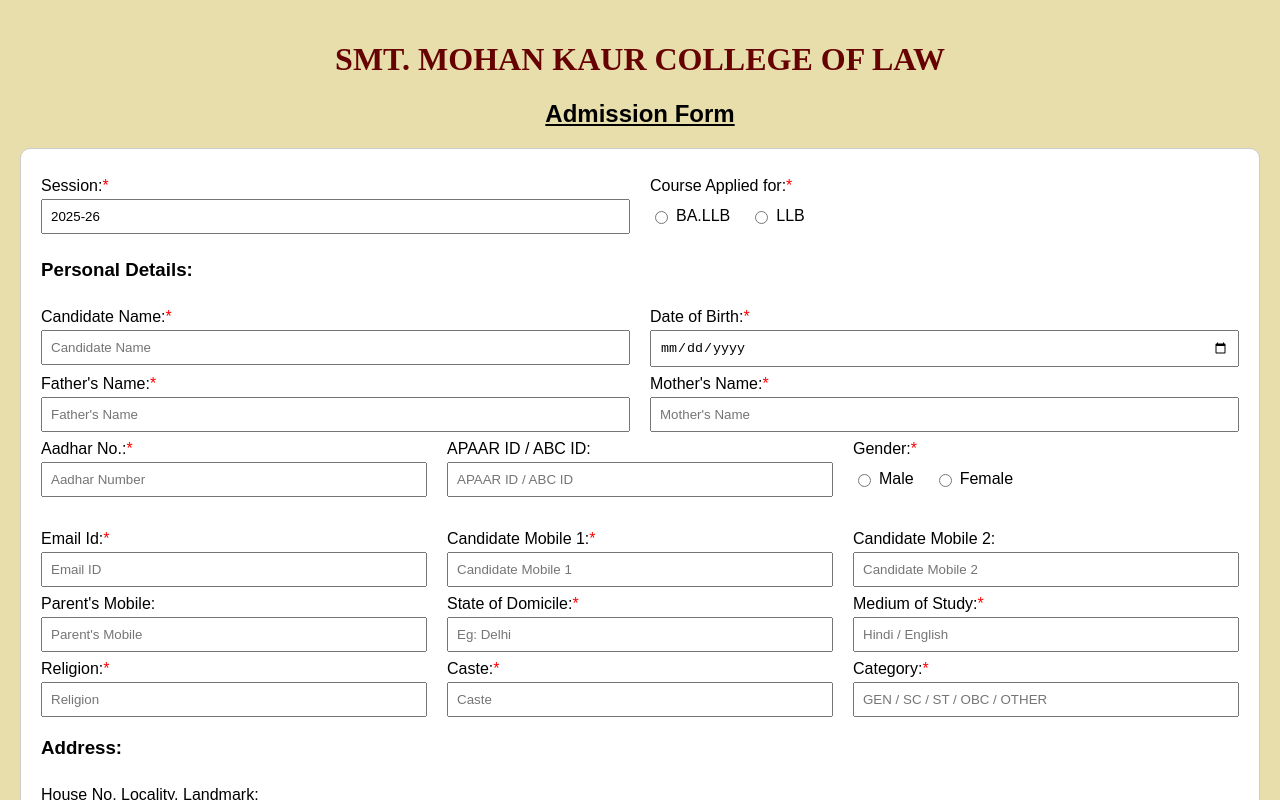
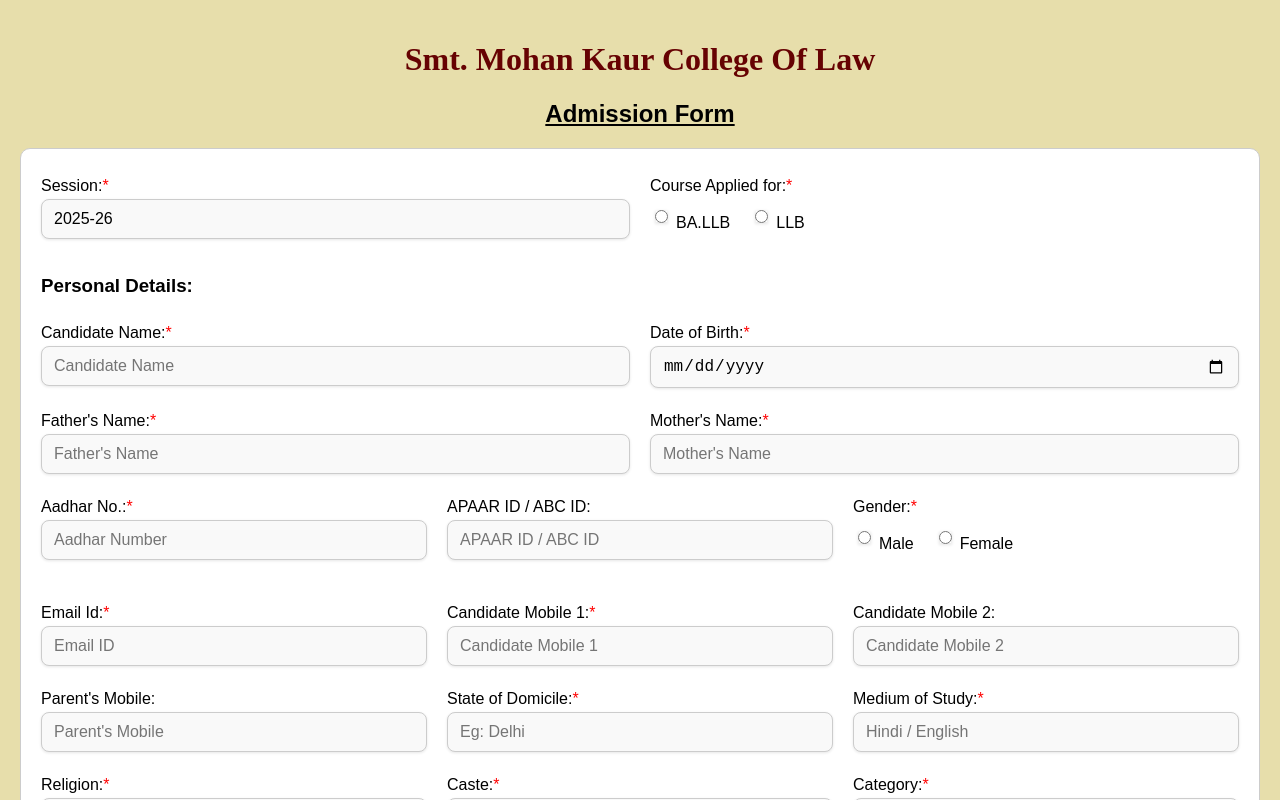
Before and after one commit to AgrawalKusum/Admission_Form_SMKCL, a React (Create React App) app in the folder smkcl_admissionform/: page / in a window 1280 px wide. Shown: the top 800 px of the page. Built offline with nearby package versions, Linux system fonts and the light colour scheme; no server answers.

Commit message:
feild style changes

```diff
--- a/smkcl_admissionform/public/index.html
+++ b/smkcl_admissionform/public/index.html
@@ -2,14 +2,14 @@
 <html lang="en">
   <head>
     <meta charset="utf-8" />
-    <link rel="icon" href="%PUBLIC_URL%/favicon.ico" />
+    <link rel="icon" href="%PUBLIC_URL%/favicon.png" />
     <meta name="viewport" content="width=device-width, initial-scale=1" />
     <meta name="theme-color" content="#000000" />
     <meta
       name="description"
       content="Web site created using create-react-app"
     />
-    <link rel="apple-touch-icon" href="%PUBLIC_URL%/logo192.png" />
+    <link rel="apple-touch-icon" href="%PUBLIC_URL%/favicon.png" />
     <!--
       manifest.json provides metadata used when your web app is installed on a
       user's mobile device or desktop. See https://developers.google.com/web/fundamentals/web-app-manifest/
@@ -24,7 +24,7 @@
       work correctly both with client-side routing and a non-root public URL.
       Learn how to configure a non-root public URL by running `npm run build`.
     -->
-    <title>React App</title>
+    <title>Admission Form | SMKCL</title>
   </head>
   <body>
     <noscript>You need to enable JavaScript to run this app.</noscript>
--- a/smkcl_admissionform/src/AdmissionForm.jsx
+++ b/smkcl_admissionform/src/AdmissionForm.jsx
@@ -72,7 +72,7 @@
 
   return (
     <div>
-      <h1>SMT. MOHAN KAUR COLLEGE OF LAW</h1>
+      <h1>Smt. Mohan Kaur College Of Law</h1>
       <h2><u>Admission Form</u></h2>
       <form onSubmit={handlePreview}>
 
--- a/smkcl_admissionform/src/App.css
+++ b/smkcl_admissionform/src/App.css
@@ -36,8 +36,26 @@
 select,
 textarea {
   width: 100%;
-  padding: 8px;
+  padding: 10px 12px;
+  margin-bottom: 16px;
   box-sizing: border-box;
+  border: 1px solid #ccc;
+  border-radius: 8px;
+  background-color: #f9f9f9;
+  box-shadow: 0 1px 3px rgba(0, 0, 0, 0.1);
+  transition: all 0.3s ease;
+  font-size: 16px;
+}
+input:focus,
+input:hover,
+select:focus,
+select:hover,
+textarea:focus,
+textarea:hover {
+  border-color: #660202;
+  background-color: #fff;
+  box-shadow: 0 4px 10px rgba(0, 0, 0, 0.15);
+  outline: none;
 }
 
 table {
@@ -91,13 +109,24 @@
 
 .feild {
   width: 100%;
-  padding: 8px;
-  margin-bottom: 12px;
+  padding: 10px 12px;
+  margin-bottom: 16px;
   box-sizing: border-box;
   border: 1px solid #ccc;
-  border-radius: 6px;
+  border-radius: 8px;
   background-color: #f9f9f9;
+  box-shadow: 0 1px 3px rgba(0, 0, 0, 0.1);
+  transition: all 0.3s ease;
 }
+
+.feild:focus,
+.feild:hover {
+  border-color: #660202;
+  background-color: #fff;
+  box-shadow: 0 4px 10px rgba(0, 0, 0, 0.15);
+  outline: none;
+}
+
 
 .image-preview {
   width: 100%;
--- a/smkcl_admissionform/src/SuccessPage.js
+++ b/smkcl_admissionform/src/SuccessPage.js
@@ -9,7 +9,7 @@
     <div className="success-page">
         <form>
             <h2>Submission Successful!</h2>
-            <p> Candidate Name: <strong>{candidateName}</strong></p>
+            <p>Candidate Name: <strong>{candidateName}</strong></p>
             <p>Course: <strong>{Course}</strong></p>
             <p>Session: <strong>{Session}</strong></p>
             <p>Your Student ID is <strong>{studentId}</strong></p>
```
Also changed, not shown: smkcl_admissionform/public/favicon.png (added), 1 other file (tests, documents, lock files or other folders).
